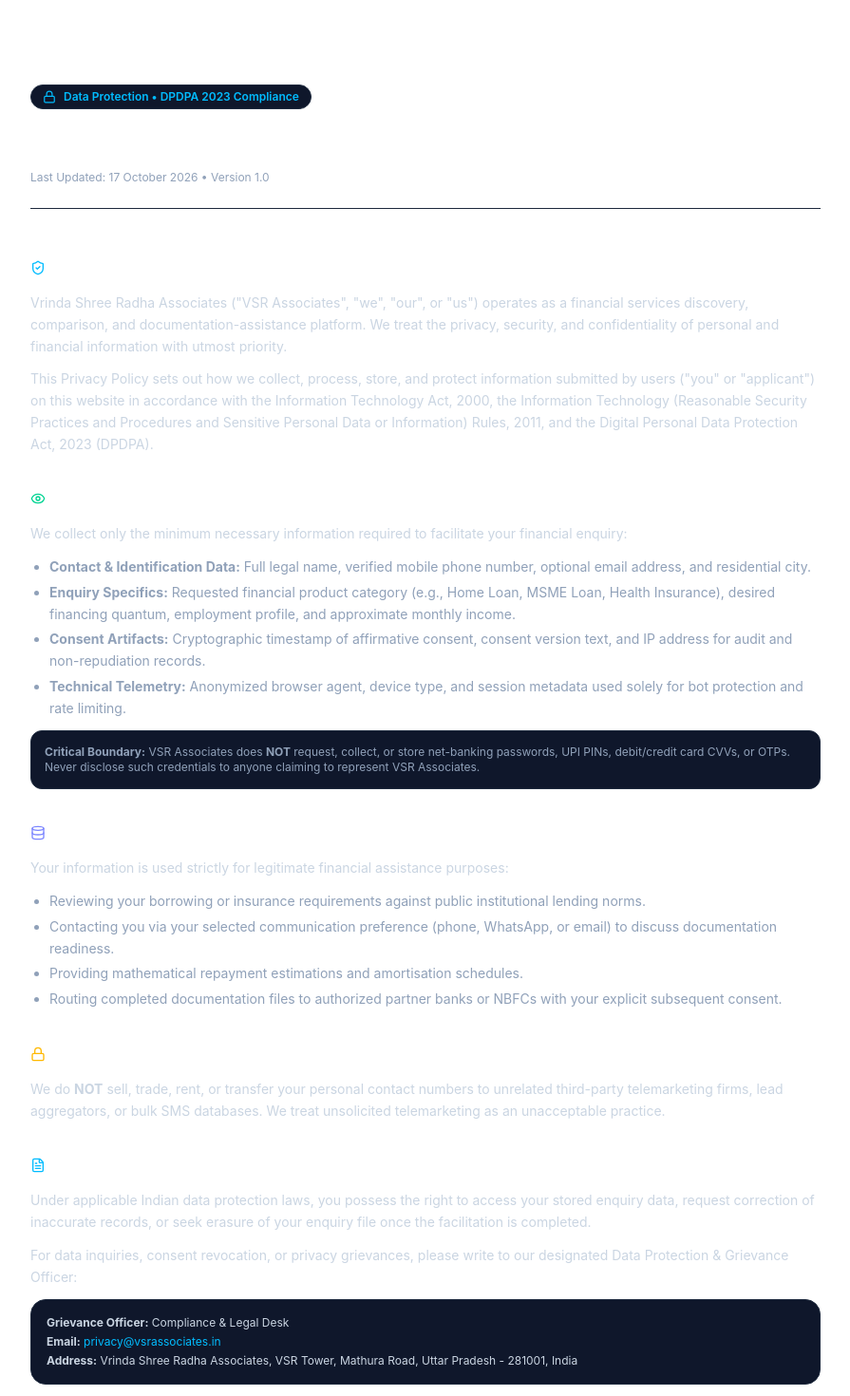
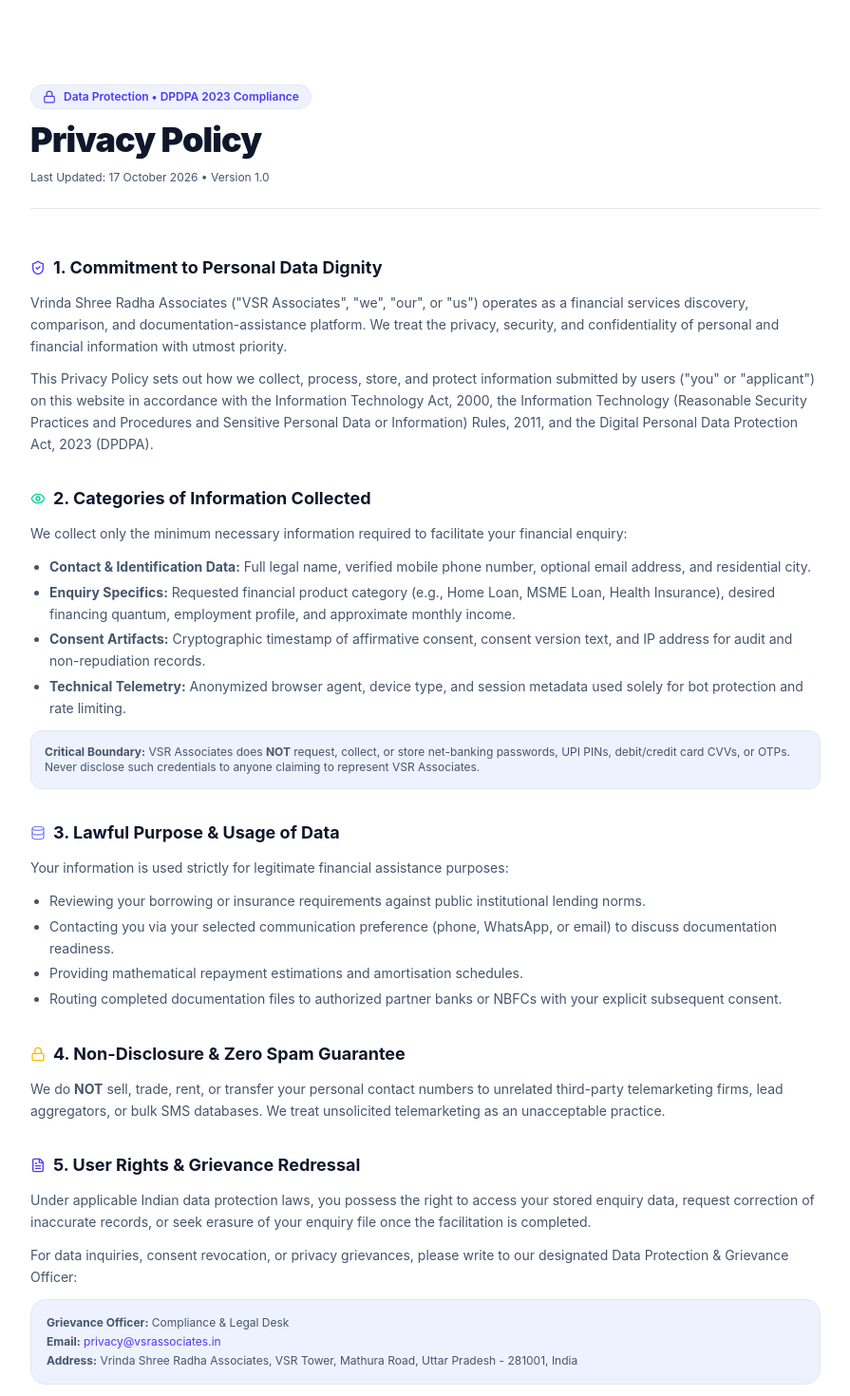
Before and after one commit to coder911i/ASHU-BHIAYA-CC-87Y876T545T-, a Next.js app: page /privacy-policy in a window 1280 px wide. Shown: the part 100-1570 px from the top of the page at 95% size, without its empty margins (192-1087 px from the left). Built offline with nearby package versions, Linux system fonts and the light colour scheme; no server answers.

Commit message:
Align public page contrast with refreshed light design system

```diff
--- a/app/privacy-policy/page.tsx
+++ b/app/privacy-policy/page.tsx
@@ -10,23 +10,23 @@
 export default function PrivacyPolicyPage() {
   return (
     <div className="pt-28 pb-20 max-w-4xl mx-auto px-4 sm:px-6 lg:px-8 space-y-12">
-      <div className="space-y-3 pb-6 border-b border-slate-800">
-        <div className="inline-flex items-center gap-2 px-3 py-1 rounded-full bg-slate-900 border border-slate-800 text-xs font-semibold text-sky-400">
+      <div className="space-y-3 pb-6 border-b border-slate-200">
+        <div className="inline-flex items-center gap-2 px-3 py-1 rounded-full bg-indigo-50 border border-slate-200 text-xs font-semibold text-indigo-600">
           <Lock className="w-3.5 h-3.5" />
           <span>Data Protection &bull; DPDPA 2023 Compliance</span>
         </div>
-        <h1 className="text-3xl sm:text-4xl font-black text-white tracking-tight">
+        <h1 className="text-3xl sm:text-4xl font-black text-slate-900 tracking-tight">
           Privacy Policy
         </h1>
-        <p className="text-xs text-slate-400">
+        <p className="text-xs text-slate-600">
           Last Updated: 17 October 2026 &bull; Version 1.0
         </p>
       </div>
 
-      <div className="prose prose-invert prose-slate max-w-none space-y-8 text-xs sm:text-sm text-slate-300 leading-relaxed">
+      <div className="prose prose-invert prose-slate max-w-none space-y-8 text-xs sm:text-sm text-slate-600 leading-relaxed">
         <section className="space-y-3">
-          <h2 className="text-lg font-bold text-white flex items-center gap-2">
-            <ShieldCheck className="w-4 h-4 text-sky-400" />
+          <h2 className="text-lg font-bold text-slate-900 flex items-center gap-2">
+            <ShieldCheck className="w-4 h-4 text-indigo-600" />
             <span>1. Commitment to Personal Data Dignity</span>
           </h2>
           <p>
@@ -38,29 +38,29 @@
         </section>
 
         <section className="space-y-3">
-          <h2 className="text-lg font-bold text-white flex items-center gap-2">
+          <h2 className="text-lg font-bold text-slate-900 flex items-center gap-2">
             <Eye className="w-4 h-4 text-emerald-400" />
             <span>2. Categories of Information Collected</span>
           </h2>
           <p>We collect only the minimum necessary information required to facilitate your financial enquiry:</p>
-          <ul className="list-disc pl-5 space-y-1 text-slate-400">
+          <ul className="list-disc pl-5 space-y-1 text-slate-600">
             <li><strong>Contact &amp; Identification Data:</strong> Full legal name, verified mobile phone number, optional email address, and residential city.</li>
             <li><strong>Enquiry Specifics:</strong> Requested financial product category (e.g., Home Loan, MSME Loan, Health Insurance), desired financing quantum, employment profile, and approximate monthly income.</li>
             <li><strong>Consent Artifacts:</strong> Cryptographic timestamp of affirmative consent, consent version text, and IP address for audit and non-repudiation records.</li>
             <li><strong>Technical Telemetry:</strong> Anonymized browser agent, device type, and session metadata used solely for bot protection and rate limiting.</li>
           </ul>
-          <p className="p-3.5 rounded-xl bg-slate-900 border border-slate-800 text-xs text-slate-400">
+          <p className="p-3.5 rounded-xl bg-indigo-50 border border-slate-200 text-xs text-slate-600">
             <strong>Critical Boundary:</strong> VSR Associates does <strong>NOT</strong> request, collect, or store net-banking passwords, UPI PINs, debit/credit card CVVs, or OTPs. Never disclose such credentials to anyone claiming to represent VSR Associates.
           </p>
         </section>
 
         <section className="space-y-3">
-          <h2 className="text-lg font-bold text-white flex items-center gap-2">
+          <h2 className="text-lg font-bold text-slate-900 flex items-center gap-2">
             <Database className="w-4 h-4 text-indigo-400" />
             <span>3. Lawful Purpose &amp; Usage of Data</span>
           </h2>
           <p>Your information is used strictly for legitimate financial assistance purposes:</p>
-          <ul className="list-disc pl-5 space-y-1 text-slate-400">
+          <ul className="list-disc pl-5 space-y-1 text-slate-600">
             <li>Reviewing your borrowing or insurance requirements against public institutional lending norms.</li>
             <li>Contacting you via your selected communication preference (phone, WhatsApp, or email) to discuss documentation readiness.</li>
             <li>Providing mathematical repayment estimations and amortisation schedules.</li>
@@ -69,7 +69,7 @@
         </section>
 
         <section className="space-y-3">
-          <h2 className="text-lg font-bold text-white flex items-center gap-2">
+          <h2 className="text-lg font-bold text-slate-900 flex items-center gap-2">
             <Lock className="w-4 h-4 text-amber-400" />
             <span>4. Non-Disclosure &amp; Zero Spam Guarantee</span>
           </h2>
@@ -79,8 +79,8 @@
         </section>
 
         <section className="space-y-3">
-          <h2 className="text-lg font-bold text-white flex items-center gap-2">
-            <FileText className="w-4 h-4 text-sky-400" />
+          <h2 className="text-lg font-bold text-slate-900 flex items-center gap-2">
+            <FileText className="w-4 h-4 text-indigo-600" />
             <span>5. User Rights &amp; Grievance Redressal</span>
           </h2>
           <p>
@@ -89,9 +89,9 @@
           <p>
             For data inquiries, consent revocation, or privacy grievances, please write to our designated Data Protection &amp; Grievance Officer:
           </p>
-          <div className="p-4 rounded-2xl bg-slate-900 border border-slate-800 text-xs text-slate-300 space-y-1">
+          <div className="p-4 rounded-2xl bg-indigo-50 border border-slate-200 text-xs text-slate-600 space-y-1">
             <div><strong>Grievance Officer:</strong> Compliance &amp; Legal Desk</div>
-            <div><strong>Email:</strong> <a href="mailto:privacy@vsrassociates.in" className="text-sky-400 hover:underline">privacy@vsrassociates.in</a></div>
+            <div><strong>Email:</strong> <a href="mailto:privacy@vsrassociates.in" className="text-indigo-600 hover:underline">privacy@vsrassociates.in</a></div>
             <div><strong>Address:</strong> Vrinda Shree Radha Associates, VSR Tower, Mathura Road, Uttar Pradesh - 281001, India</div>
           </div>
         </section>
```
